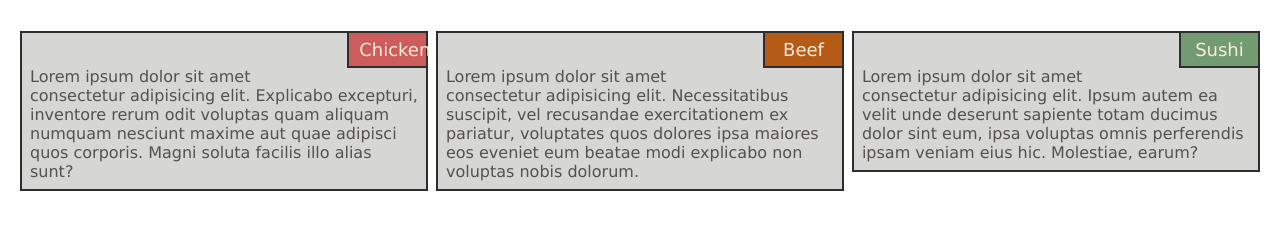
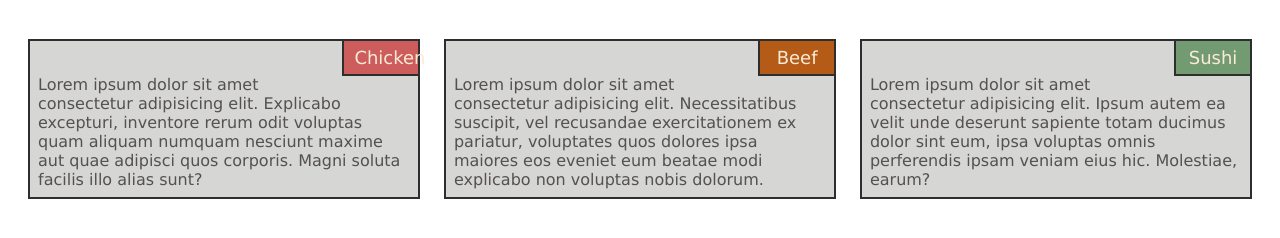
Before and after one commit to ariley/coursera-test, a plain HTML site: page mod2_solution/index.html in a window 1280 px wide. Shown: the part 102-340 px from the top of the page. Drawn offline with Linux system fonts and the light colour scheme.

Commit message:
larger margin

```diff
--- a/mod2_solution/css/style.css
+++ b/mod2_solution/css/style.css
@@ -88,7 +88,7 @@
     .inner {
         margin: 20px;
         border: 2px solid rgb(46, 46, 46);
-        margin: 4px;
+        margin: 12px;
         background-color: rgb(214, 214, 212);
     }
     /********** Large devices only **********/
```
